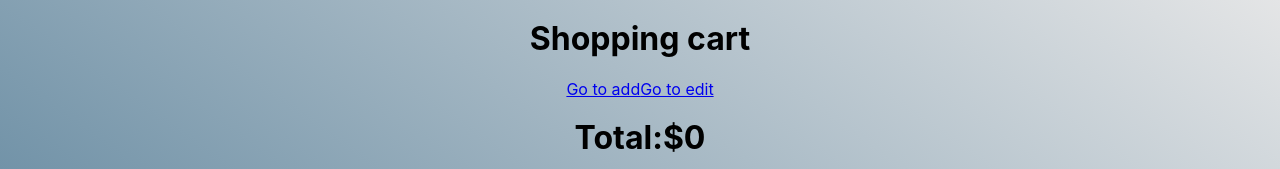
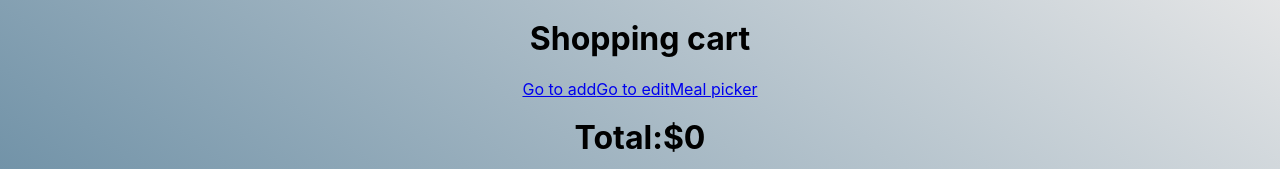
Before and after one commit to kevinvai10/grocerymanagement, a React (Create React App) app: page / in a window 1280 px wide. Shown: the top 169 px of the page. Built offline with nearby package versions, Linux system fonts and the light colour scheme; no server answers.

Commit message:
added new meal picker option

```diff
--- a/src/components/nav/Nav.jsx
+++ b/src/components/nav/Nav.jsx
@@ -7,6 +7,7 @@ const Nav = () => {
         <div className="nav-container">
             <Link to="/add">Go to add</Link>
             <Link to="/update">Go to edit</Link>
+            <Link to="/meals">Meal picker</Link>
         </div>
     )
 }
```
